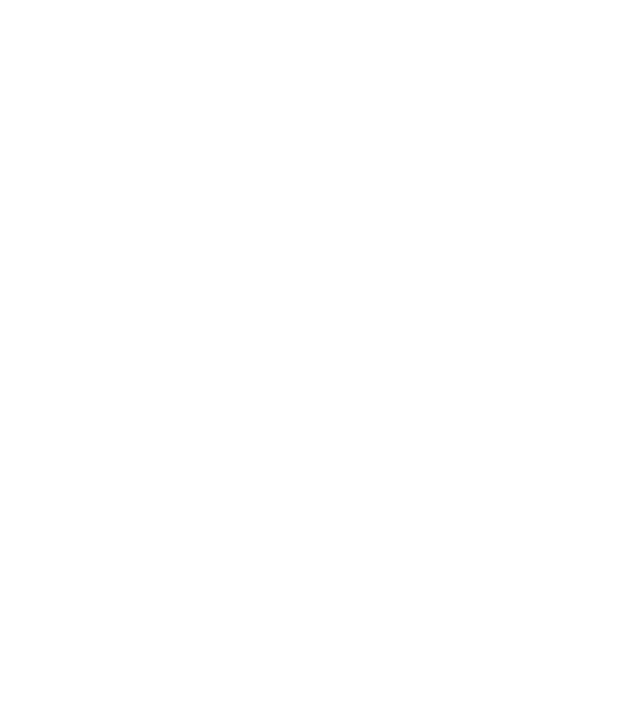
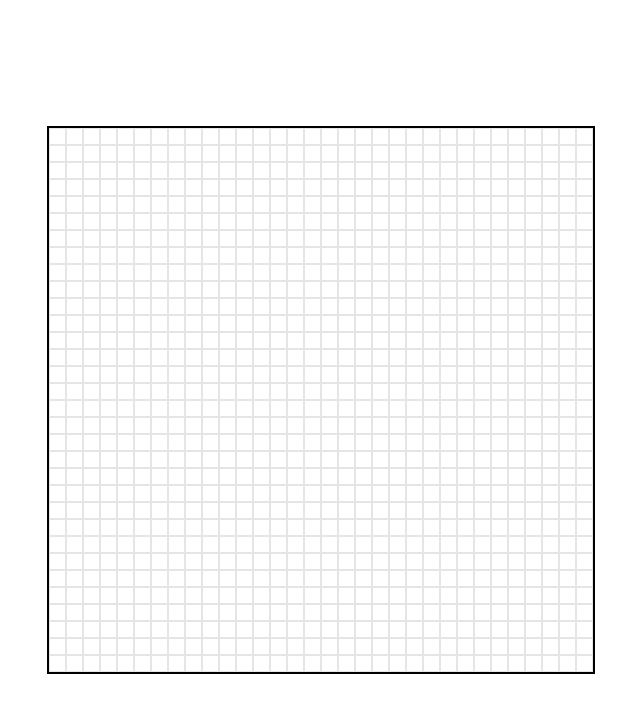
Before and after one commit to alif-rizalif/etch-a-sketch, a plain HTML site: page index.html in a window 1280 px wide. Shown: the whole page, without its empty margins (319-959 px from the left). Drawn offline with Linux system fonts and the light colour scheme.

Commit message:
Create 32x32 Grid Box

```diff
--- a/index.html
+++ b/index.html
@@ -7,6 +7,7 @@
     <link rel="stylesheet" href="./style.css">
 </head>
 <body>
+    <div class="container"></div>
     <script src="./script.js"></script>
 </body>
 </html>
--- a/script.js
+++ b/script.js
@@ -0,0 +1,21 @@
+// Add Container Element
+const container = document.querySelector(".container");
+
+// Create 1x16 Square
+function grid1x32() {
+  for (let i = 1; i <= 32; i++) {
+    const square = document.createElement("div");
+    square.setAttribute("class", "square1");
+
+    container.appendChild(square);
+  }
+}
+
+// Create 16x16 Square
+function grid32x32() {
+  for (let i = 1; i <= 32; i++) {
+    grid1x32();
+  }
+}
+
+grid32x32();
--- a/style.css
+++ b/style.css
@@ -5,4 +5,26 @@
 
 body {
     font-family: Arial, Helvetica, sans-serif;
+    display: flex;
+    justify-content: center;
+    align-items: center;
+    height: 100dvh;
 }
+
+.container {
+    display: flex;
+    flex-wrap: wrap;
+    justify-content: center;
+    align-items: center;
+    max-height: 544px;
+    min-height: 544px;
+    max-width: 544px;
+    min-width: 544px;
+    border: black 2px solid;
+}
+
+.square1 {
+    height: 15px;
+    width: 15px;
+    border: rgba(0, 0, 0, 0.1) 1px solid;
+}
```
